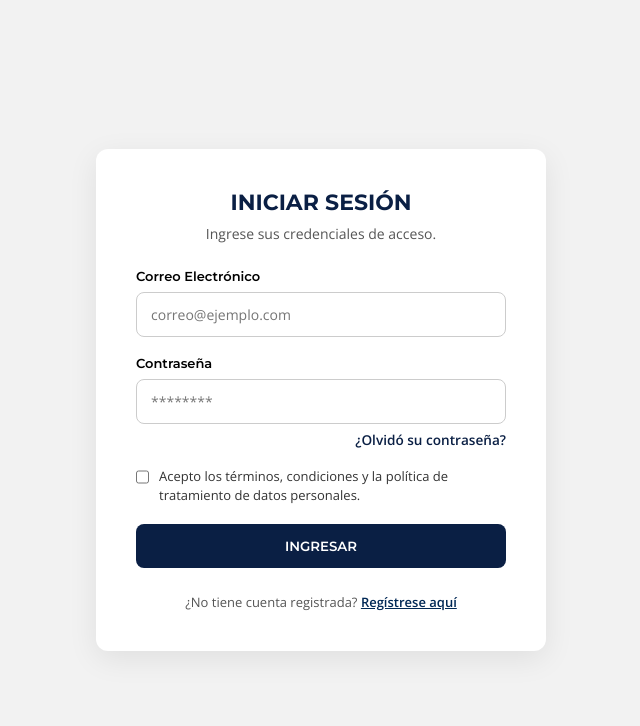
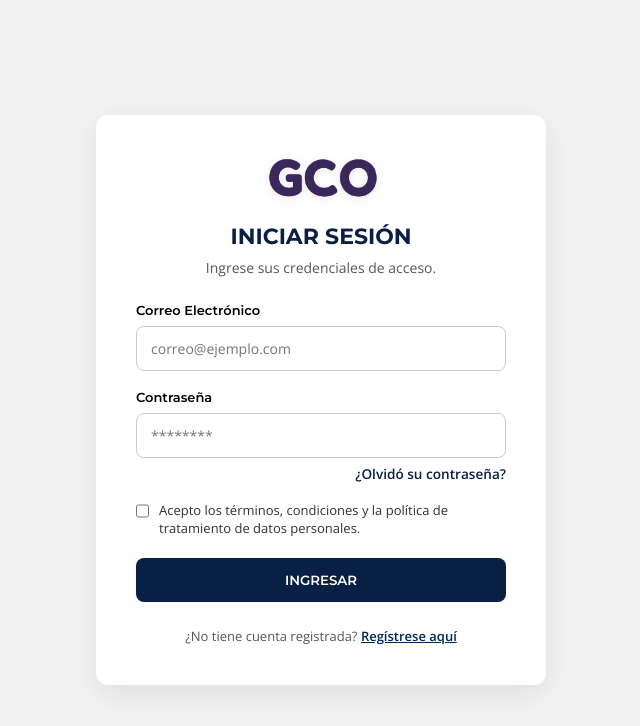
Before and after one commit to hawaslycode/formularioLealtadGco, a React (Vite) app: page / in a window 1280 px wide. Shown: the top 726 px of the page, without its empty margins (319-959 px from the left). Built offline with nearby package versions, Linux system fonts and the light colour scheme.

Commit message:
cambios para el logo GCO

```diff
--- a/index.html
+++ b/index.html
@@ -1,10 +1,10 @@
 <!doctype html>
-<html lang="en">
+<html lang="es">
   <head>
     <meta charset="UTF-8" />
-    <link rel="icon" type="image/svg+xml" href="/favicon.svg" />
+    <link rel="icon" type="image/png" href="/src/assets/gcologo.png" />
     <meta name="viewport" content="width=device-width, initial-scale=1.0" />
-    <title>formulariolealtadgco</title>
+    <title>GCO - Programa de Lealtad</title>
   </head>
   <body>
     <div id="root"></div>
--- a/src/pages/Autenticacion.css
+++ b/src/pages/Autenticacion.css
@@ -34,6 +34,24 @@
   color: #555;
   text-align: center;
   margin-bottom: 25px;
+}
+
+/* =================================================================== */
+/* ESTILOS PARA EL LOGOTIPO CORPORATIVO EN AUTENTICACIÓN               */
+/* =================================================================== */
+
+.contenedor-logo-auth {
+  display: flex;
+  justify-content: center;
+  align-items: center;
+  margin-bottom: 20px;
+}
+
+.imagen-logo-auth {
+  width: 120px; /* Ajusta el tamaño horizontal según prefieras */
+  height: auto;
+  object-fit: contain;
+  filter: drop-shadow(0 2px 4px rgba(0, 0, 0, 0.08)); /* Sombra sutil para darle relieve */
 }
 
 /* =================================================================== */
--- a/src/pages/Autenticacion.jsx
+++ b/src/pages/Autenticacion.jsx
@@ -1,9 +1,11 @@
 import { useState } from "react";
 import "./Autenticacion.css";
+// Importamos el logotipo corporativo desde la carpeta assets
+import logoGco from "../assets/gcologo.png";
 
 /**
  * Componente para el inicio de sesión y registro de usuarios nativo.
- * Incluye gestión de estados de carga (UX), validaciones y flujo de recuperación de contraseña.
+ * Incluye gestión de estados de carga (UX), validaciones y logotipo corporativo.
  */
 export const Autenticacion = ({ alAutenticar }) => {
   const [esRegistro, establecerEsRegistro] = useState(false);
@@ -26,7 +28,7 @@ export const Autenticacion = ({ alAutenticar }) => {
 
     if (!aceptaTerminos) {
       establecerMensajeAlerta({
-        texto: "Debe aceptar los términos, condiciones y la política de tratamiento de datos personales para continuar.",
+        texto: "Debe aceptar los términos, condiciones y laF política de tratamiento de datos personales para continuar.",
         tipo: "error",
       });
       return;
@@ -100,7 +102,6 @@ export const Autenticacion = ({ alAutenticar }) => {
 
   /**
    * Maneja la solicitud de recuperación de contraseña comunicándose con Spring Boot.
-   * Valida la entrada y procesa el envío del correo electrónico con el token temporal.
    */
   const manejarRecuperacionContrasena = async () => {
     if (!correoElectronico) {
@@ -150,6 +151,15 @@ export const Autenticacion = ({ alAutenticar }) => {
   return (
     <div className="contenedor-autenticacion">
       <div className="tarjeta-autenticacion">
+        {/* Contenedor del Logotipo Corporativo GCO */}
+        <div className="contenedor-logo-auth">
+          <img
+            src={logoGco}
+            alt="Logotipo GCO Programas de Lealtad"
+            className="imagen-logo-auth"
+          />
+        </div>
+
         <h2 className="titulo-autenticacion">
           {esRegistro ? "Crear Nueva Cuenta" : "Iniciar Sesión"}
         </h2>
@@ -214,7 +224,6 @@ export const Autenticacion = ({ alAutenticar }) => {
             />
           </div>
 
-          {/* Enlace de recuperación de contraseña (Visible solo en Modo Login) */}
           {!esRegistro && (
             <div className="contenedor-recuperar-contrasena">
               <span
```
Also changed, not shown: src/assets/gcologo.png (added), src/public/gcologo.png (added).
